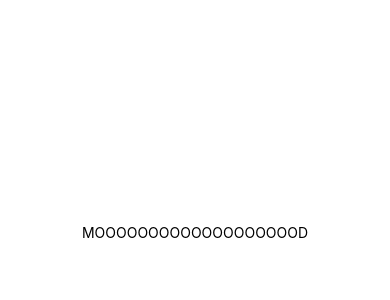
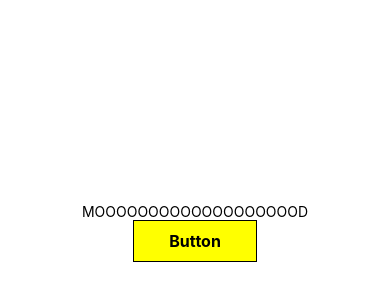
Before and after one commit to devjume/moodz, a React Native app: screen / in a window 390 px wide. Shown: the part 190-490 px from the top of the page. Built offline with nearby package versions, Linux system fonts and the light colour scheme.

Commit message:
Added custom button component for testing

```diff
--- a/App.js
+++ b/App.js
@@ -1,10 +1,12 @@
 import { StatusBar } from 'expo-status-bar';
 import { StyleSheet, Text, View } from 'react-native';
+import CustomButton from "./components/CustomButton"
 
 export default function App() {
   return (
     <View style={styles.container}>
       <Text>MOOOOOOOOOOOOOOOOOOOD</Text>
+      <CustomButton />
       <StatusBar style="auto" />
     </View>
   );
--- /dev/null
+++ b/components/CustomButton.jsx
@@ -0,0 +1,32 @@
+import React from 'react'
+import { Text, Pressable, StyleSheet } from "react-native";
+
+
+export default function button() {
+
+	function clicked() {
+		console.log("SLDL")
+	}
+
+  return (
+    <Pressable onPress={clicked} style={({ pressed }) => [style.button, {backgroundColor: pressed ? "#facc15" : "yellow"}]}>
+      <Text style={style.text}>Button</Text>
+    </Pressable>
+  )
+}
+
+const style = StyleSheet.create({
+	button: {
+		paddingVertical: 10,
+		paddingHorizontal: 35,
+		backgroundColor: "yellow",
+		borderWidth: 1,
+		borderColor: "black",
+	},
+	text: {
+		color: "black",
+		fontWeight: "bold",
+		fontSize: 16,
+		textAlign: "center",
+	},
+});
```
